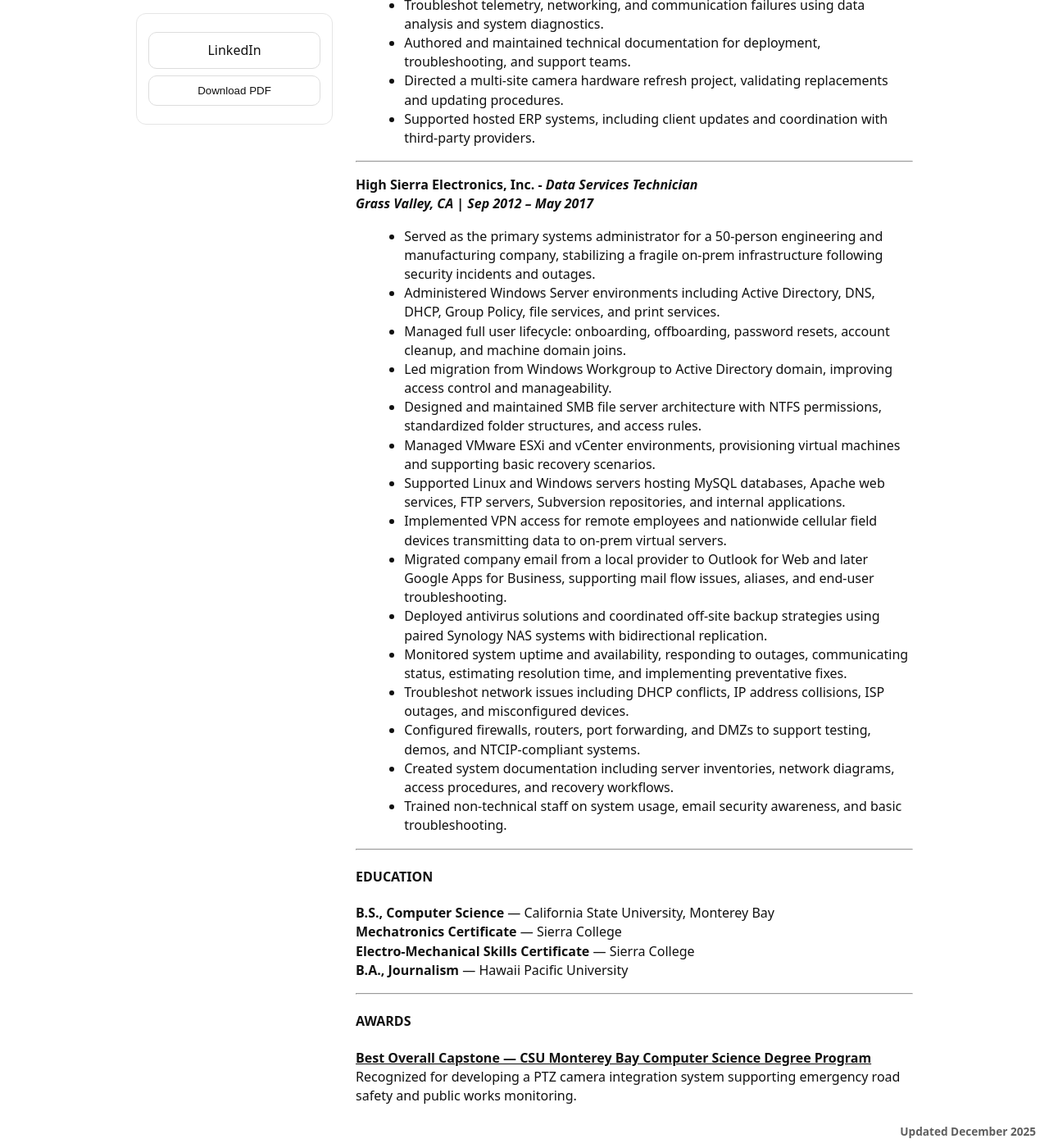
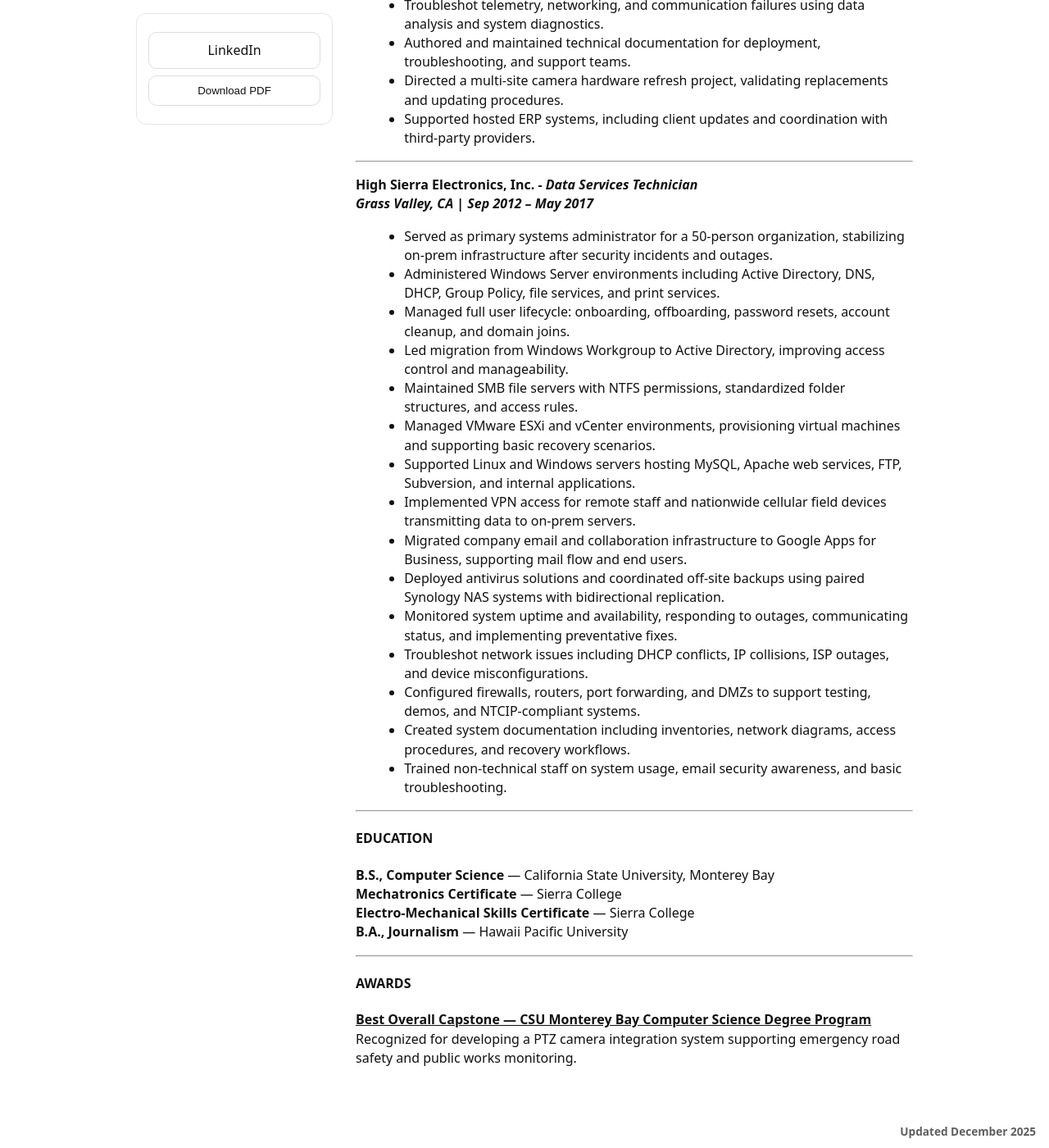
Before and after one commit to jostagirl/PublicResume, a Jekyll site: the page built from v/ITrecruiter/index.md, in a window 1280 px wide and 1400 px high, scrolled down 2241 px. Shown: the whole window at 82% size. Built offline with Jekyll 4.4.1, drawn with Linux system fonts in a browser that asks for light colours; our own code applies the rules of GitHub Pages for plain Markdown files.

Commit message:
Publish resume site update

```diff
--- a/v/ITrecruiter/index.md
+++ b/v/ITrecruiter/index.md
@@ -97,21 +97,22 @@ Systems-focused IT professional with 13+ years of experience supporting and main
 **High Sierra Electronics, Inc. -** ***Data Services Technician***
 ***Grass Valley, CA | Sep 2012 – May 2017***
 
-- Served as the primary systems administrator for a 50-person engineering and manufacturing company, stabilizing a fragile on-prem infrastructure following security incidents and outages.
+- Served as primary systems administrator for a 50-person organization, stabilizing on-prem infrastructure after security incidents and outages.
 - Administered Windows Server environments including Active Directory, DNS, DHCP, Group Policy, file services, and print services.
-- Managed full user lifecycle: onboarding, offboarding, password resets, account cleanup, and machine domain joins.
-- Led migration from Windows Workgroup to Active Directory domain, improving access control and manageability.
-- Designed and maintained SMB file server architecture with NTFS permissions, standardized folder structures, and access rules.
+- Managed full user lifecycle: onboarding, offboarding, password resets, account cleanup, and domain joins.
+- Led migration from Windows Workgroup to Active Directory, improving access control and manageability.
+- Maintained SMB file servers with NTFS permissions, standardized folder structures, and access rules.
 - Managed VMware ESXi and vCenter environments, provisioning virtual machines and supporting basic recovery scenarios.
-- Supported Linux and Windows servers hosting MySQL databases, Apache web services, FTP servers, Subversion repositories, and internal applications.
-- Implemented VPN access for remote employees and nationwide cellular field devices transmitting data to on-prem virtual servers.
-- Migrated company email from a local provider to Outlook for Web and later Google Apps for Business, supporting mail flow issues, aliases, and end-user troubleshooting.
-- Deployed antivirus solutions and coordinated off-site backup strategies using paired Synology NAS systems with bidirectional replication.
-- Monitored system uptime and availability, responding to outages, communicating status, estimating resolution time, and implementing preventative fixes.
-- Troubleshot network issues including DHCP conflicts, IP address collisions, ISP outages, and misconfigured devices.
+- Supported Linux and Windows servers hosting MySQL, Apache web services, FTP, Subversion, and internal applications.
+- Implemented VPN access for remote staff and nationwide cellular field devices transmitting data to on-prem servers.
+- Migrated company email and collaboration infrastructure to Google Apps for Business, supporting mail flow and end users.
+- Deployed antivirus solutions and coordinated off-site backups using paired Synology NAS systems with bidirectional replication.
+- Monitored system uptime and availability, responding to outages, communicating status, and implementing preventative fixes.
+- Troubleshot network issues including DHCP conflicts, IP collisions, ISP outages, and device misconfigurations.
 - Configured firewalls, routers, port forwarding, and DMZs to support testing, demos, and NTCIP-compliant systems.
-- Created system documentation including server inventories, network diagrams, access procedures, and recovery workflows.
+- Created system documentation including inventories, network diagrams, access procedures, and recovery workflows.
 - Trained non-technical staff on system usage, email security awareness, and basic troubleshooting.
+
 
 ---
 
```
